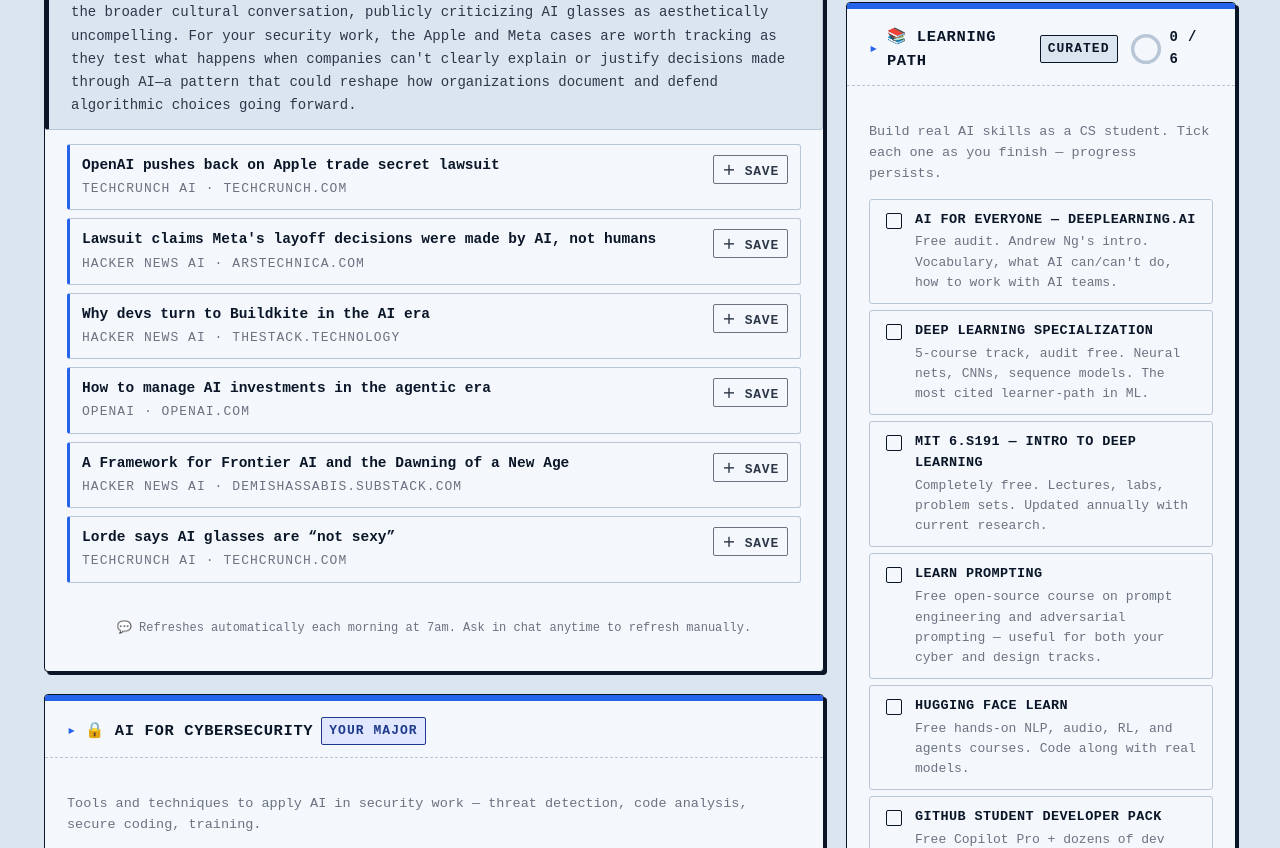
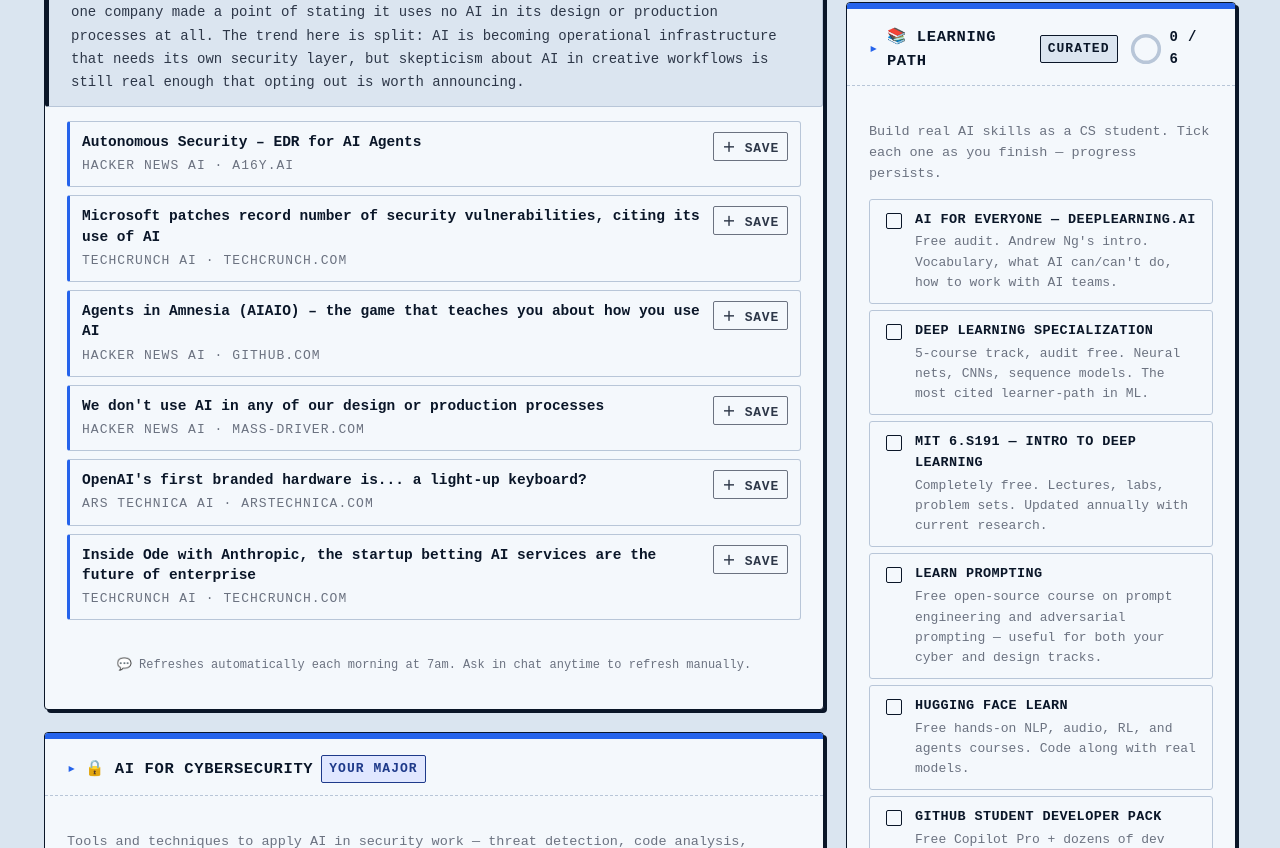
Before and after one commit to EnderGuardian25/personal-dashboard, a plain HTML site: page index.html in a window 1280 px wide. Shown: the part 508-1356 px from the top of the page. Drawn offline with Linux system fonts and the light colour scheme.

Commit message:
chore(news): daily refresh 2026-07-15

```diff
--- a/index.html
+++ b/index.html
@@ -775,53 +775,53 @@
       <section class="card">
         <div class="section-head">
           <h2>📰 Today in AI <span class="badge live">Daily</span></h2>
-          <p class="section-sub" id="news-meta">Updated 15 July 2026 · 05:07 SLT</p>
+          <p class="section-sub" id="news-meta">Updated 16 July 2026 · 05:14 SLT</p>
         </div>
         <div class="news-summary">
-  <strong>Top stories:</strong> OpenAI is pushing back against Apple's trade secret lawsuit, and Meta faces a new legal claim that its recent layoff decisions were made by AI systems rather than human managers, both raising questions about liability when AI is involved in high-stakes corporate decisions. On the infrastructure side, Buildkite, a CI/CD platform, is gaining developer attention as teams scale AI workloads, while OpenAI released guidance on managing AI investments as the industry moves toward agentic systems that can operate more autonomously. Frontier AI researchers published a framework outlining principles for developing cutting-edge models during what they describe as an inflection point in the field. Meanwhile, artist Lorde weighed in on the broader cultural conversation, publicly criticizing AI glasses as aesthetically uncompelling. For your security work, the Apple and Meta cases are worth tracking as they test what happens when companies can't clearly explain or justify decisions made through AI—a pattern that could reshape how organizations document and defend algorithmic choices going forward.
+  <strong>Top stories:</strong> On the security front, Microsoft patched a record number of vulnerabilities this month and attributed the volume partly to its increased use of AI in finding bugs, while a new tool called Autonomous Security is specifically designed as endpoint detection and response for AI agents running in production. Anthropic launched Ode, an enterprise service startup positioning AI as infrastructure rather than a chatbot replacement, suggesting where the industry sees real value. On the hardware and design side, OpenAI announced its first branded device — a light-up keyboard — and there's a new game called Agents in Amnesia on Hacker News that teaches players how they actually use AI systems by having them lose memory mid-session, while one company made a point of stating it uses no AI in its design or production processes at all. The trend here is split: AI is becoming operational infrastructure that needs its own security layer, but skepticism about AI in creative workflows is still real enough that opting out is worth announcing.
 </div>
         <div id="news-feed" class="news-list">
           <div class="news-item">
             <div class="body">
-              <a class="title-link" href="https://techcrunch.com/2026/07/14/openai-pushes-back-on-apple-trade-secret-lawsuit/" target="_blank" rel="noopener">OpenAI pushes back on Apple trade secret lawsuit</a>
-              <div class="src">TechCrunch AI · techcrunch.com</div>
+              <a class="title-link" href="https://a16y.ai" target="_blank" rel="noopener">Autonomous Security – EDR for AI Agents</a>
+              <div class="src">Hacker News AI · a16y.ai</div>
             </div>
-            <button class="save-btn" data-save data-title="OpenAI pushes back on Apple trade secret lawsuit" data-url="https://techcrunch.com/2026/07/14/openai-pushes-back-on-apple-trade-secret-lawsuit/" data-src="TechCrunch AI · techcrunch.com">＋ Save</button>
+            <button class="save-btn" data-save data-title="Autonomous Security – EDR for AI Agents" data-url="https://a16y.ai" data-src="Hacker News AI · a16y.ai">＋ Save</button>
           </div>
           <div class="news-item">
             <div class="body">
-              <a class="title-link" href="https://arstechnica.com/tech-policy/2026/07/lawsuit-claims-metas-layoff-decisions-were-made-by-ai-not-humans/" target="_blank" rel="noopener">Lawsuit claims Meta&#x27;s layoff decisions were made by AI, not humans</a>
-              <div class="src">Hacker News AI · arstechnica.com</div>
+              <a class="title-link" href="https://techcrunch.com/2026/07/15/microsoft-patches-record-number-of-security-vulnerabilities-citing-its-use-of-ai/" target="_blank" rel="noopener">Microsoft patches record number of security vulnerabilities, citing its use of AI</a>
+              <div class="src">TechCrunch AI · techcrunch.com</div>
             </div>
-            <button class="save-btn" data-save data-title="Lawsuit claims Meta&#x27;s layoff decisions were made by AI, not humans" data-url="https://arstechnica.com/tech-policy/2026/07/lawsuit-claims-metas-layoff-decisions-were-made-by-ai-not-humans/" data-src="Hacker News AI · arstechnica.com">＋ Save</button>
+            <button class="save-btn" data-save data-title="Microsoft patches record number of security vulnerabilities, citing its use of AI" data-url="https://techcrunch.com/2026/07/15/microsoft-patches-record-number-of-security-vulnerabilities-citing-its-use-of-ai/" data-src="TechCrunch AI · techcrunch.com">＋ Save</button>
           </div>
           <div class="news-item">
             <div class="body">
-              <a class="title-link" href="https://www.thestack.technology/buildkite-ai-developer-cicd/" target="_blank" rel="noopener">Why devs turn to Buildkite in the AI era</a>
-              <div class="src">Hacker News AI · thestack.technology</div>
+              <a class="title-link" href="https://github.com/sene1337/aiaio" target="_blank" rel="noopener">Agents in Amnesia (AIAIO) – the game that teaches you about how you use AI</a>
+              <div class="src">Hacker News AI · github.com</div>
             </div>
-            <button class="save-btn" data-save data-title="Why devs turn to Buildkite in the AI era" data-url="https://www.thestack.technology/buildkite-ai-developer-cicd/" data-src="Hacker News AI · thestack.technology">＋ Save</button>
+            <button class="save-btn" data-save data-title="Agents in Amnesia (AIAIO) – the game that teaches you about how you use AI" data-url="https://github.com/sene1337/aiaio" data-src="Hacker News AI · github.com">＋ Save</button>
           </div>
           <div class="news-item">
             <div class="body">
-              <a class="title-link" href="https://openai.com/index/managing-ai-investments-in-agentic-era" target="_blank" rel="noopener">How to manage AI investments in the agentic era</a>
-              <div class="src">OpenAI · openai.com</div>
+              <a class="title-link" href="https://mass-driver.com/article/from-human-hands" target="_blank" rel="noopener">We don&#x27;t use AI in any of our design or production processes</a>
+              <div class="src">Hacker News AI · mass-driver.com</div>
             </div>
-            <button class="save-btn" data-save data-title="How to manage AI investments in the agentic era" data-url="https://openai.com/index/managing-ai-investments-in-agentic-era" data-src="OpenAI · openai.com">＋ Save</button>
+            <button class="save-btn" data-save data-title="We don&#x27;t use AI in any of our design or production processes" data-url="https://mass-driver.com/article/from-human-hands" data-src="Hacker News AI · mass-driver.com">＋ Save</button>
           </div>
           <div class="news-item">
             <div class="body">
-              <a class="title-link" href="https://demishassabis.substack.com/p/a-framework-for-frontier-ai-and-the-dawning-of-a-new-age" target="_blank" rel="noopener">A Framework for Frontier AI and the Dawning of a New Age</a>
-              <div class="src">Hacker News AI · demishassabis.substack.com</div>
+              <a class="title-link" href="https://arstechnica.com/ai/2026/07/openais-first-branded-hardware-is-a-light-up-keyboard/" target="_blank" rel="noopener">OpenAI&#x27;s first branded hardware is... a light-up keyboard?</a>
+              <div class="src">Ars Technica AI · arstechnica.com</div>
             </div>
-            <button class="save-btn" data-save data-title="A Framework for Frontier AI and the Dawning of a New Age" data-url="https://demishassabis.substack.com/p/a-framework-for-frontier-ai-and-the-dawning-of-a-new-age" data-src="Hacker News AI · demishassabis.substack.com">＋ Save</button>
+            <button class="save-btn" data-save data-title="OpenAI&#x27;s first branded hardware is... a light-up keyboard?" data-url="https://arstechnica.com/ai/2026/07/openais-first-branded-hardware-is-a-light-up-keyboard/" data-src="Ars Technica AI · arstechnica.com">＋ Save</button>
           </div>
           <div class="news-item">
             <div class="body">
-              <a class="title-link" href="https://techcrunch.com/2026/07/14/lorde-says-ai-glasses-are-not-sexy/" target="_blank" rel="noopener">Lorde says AI glasses are “not sexy”</a>
+              <a class="title-link" href="https://techcrunch.com/video/inside-ode-with-anthropic-the-startup-betting-ai-services-are-the-future-of-enterprise/" target="_blank" rel="noopener">Inside Ode with Anthropic, the startup betting AI services are the future of enterprise</a>
               <div class="src">TechCrunch AI · techcrunch.com</div>
             </div>
-            <button class="save-btn" data-save data-title="Lorde says AI glasses are “not sexy”" data-url="https://techcrunch.com/2026/07/14/lorde-says-ai-glasses-are-not-sexy/" data-src="TechCrunch AI · techcrunch.com">＋ Save</button>
+            <button class="save-btn" data-save data-title="Inside Ode with Anthropic, the startup betting AI services are the future of enterprise" data-url="https://techcrunch.com/video/inside-ode-with-anthropic-the-startup-betting-ai-services-are-the-future-of-enterprise/" data-src="TechCrunch AI · techcrunch.com">＋ Save</button>
           </div>
         </div>
         <p style="margin-top:14px; font-size:12px; color:var(--ink-3); text-align:center;">
```
